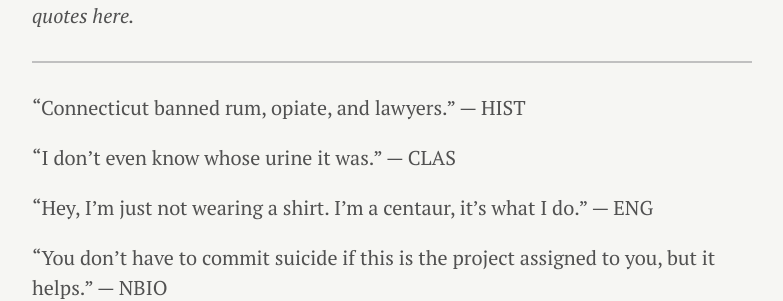
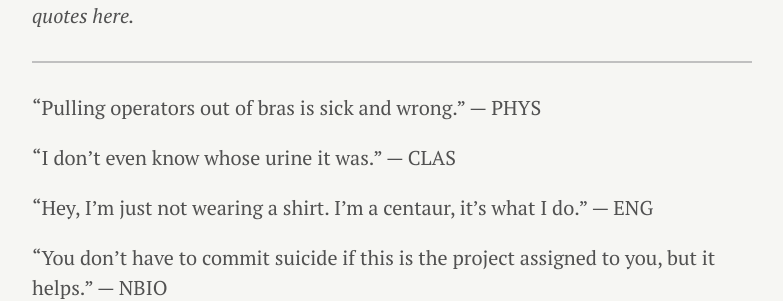
Before and after one commit to mrandhahn/gravitymagazine.org, a Jekyll site: the page built from _posts/2014-01-14-Professor-Quotes.md, in a window 1280 px wide and 900 px high. Shown: the part 260-561 px from the top of the window, without its empty margins (248-1031 px from the left). Built offline with Jekyll 4.4.1, drawn with Linux system fonts in a browser that asks for light colours; Markdown is read by kramdown in place of the engine named in the settings.

Commit message:
this doesn't seem to be working

```diff
--- a/_posts/2014-01-14-Professor-Quotes.md
+++ b/_posts/2014-01-14-Professor-Quotes.md
@@ -7,7 +7,7 @@ title: Professor Quotes
 
 ***
 
-“Connecticut banned rum, opiate, and lawyers.” — HIST
+“Pulling operators out of bras is sick and wrong.” — PHYS
 
 “I don’t even know whose urine it was.” — CLAS
 
```
